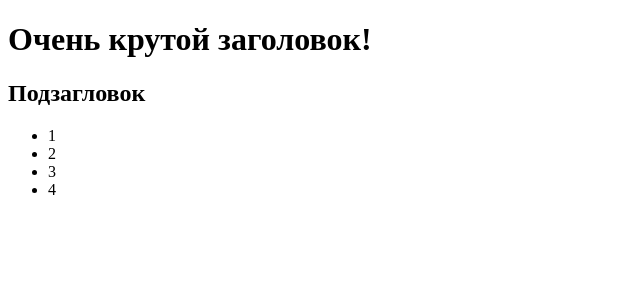
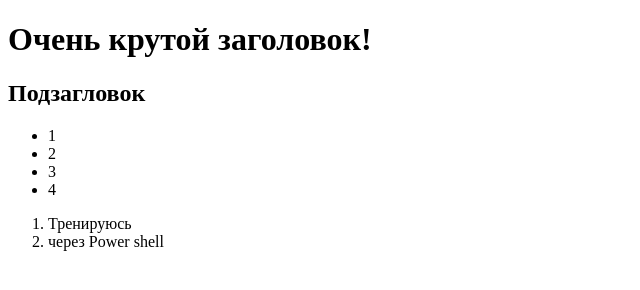
Before and after one commit to iliyamiroshnichenko/github-tutorial, a plain HTML site: page index.html in a window 1280 px wide. Shown: the whole page, without its empty margins (0-640 px from the left). Drawn offline with Linux system fonts and the light colour scheme.

Commit message:
тренируюсь через Git bash

```diff
--- a/index.html
+++ b/index.html
@@ -14,5 +14,9 @@
       <li>3</li>
       <li>4</li>
     </ul>
+    <ol>
+      <li>Тренируюсь</li>
+      <li>через Power shell</li>
+    </ol>
   </body>
 </html>
```
